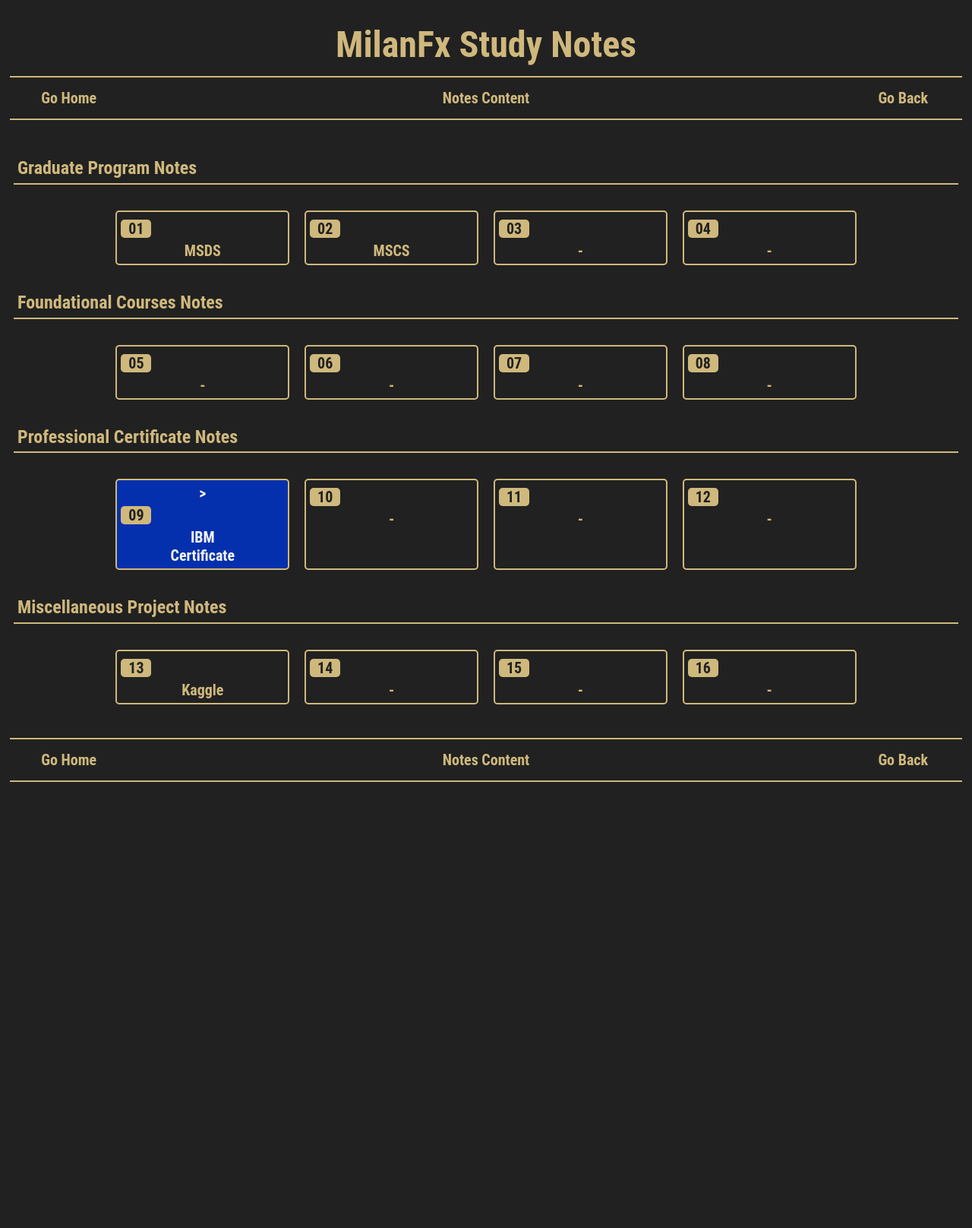
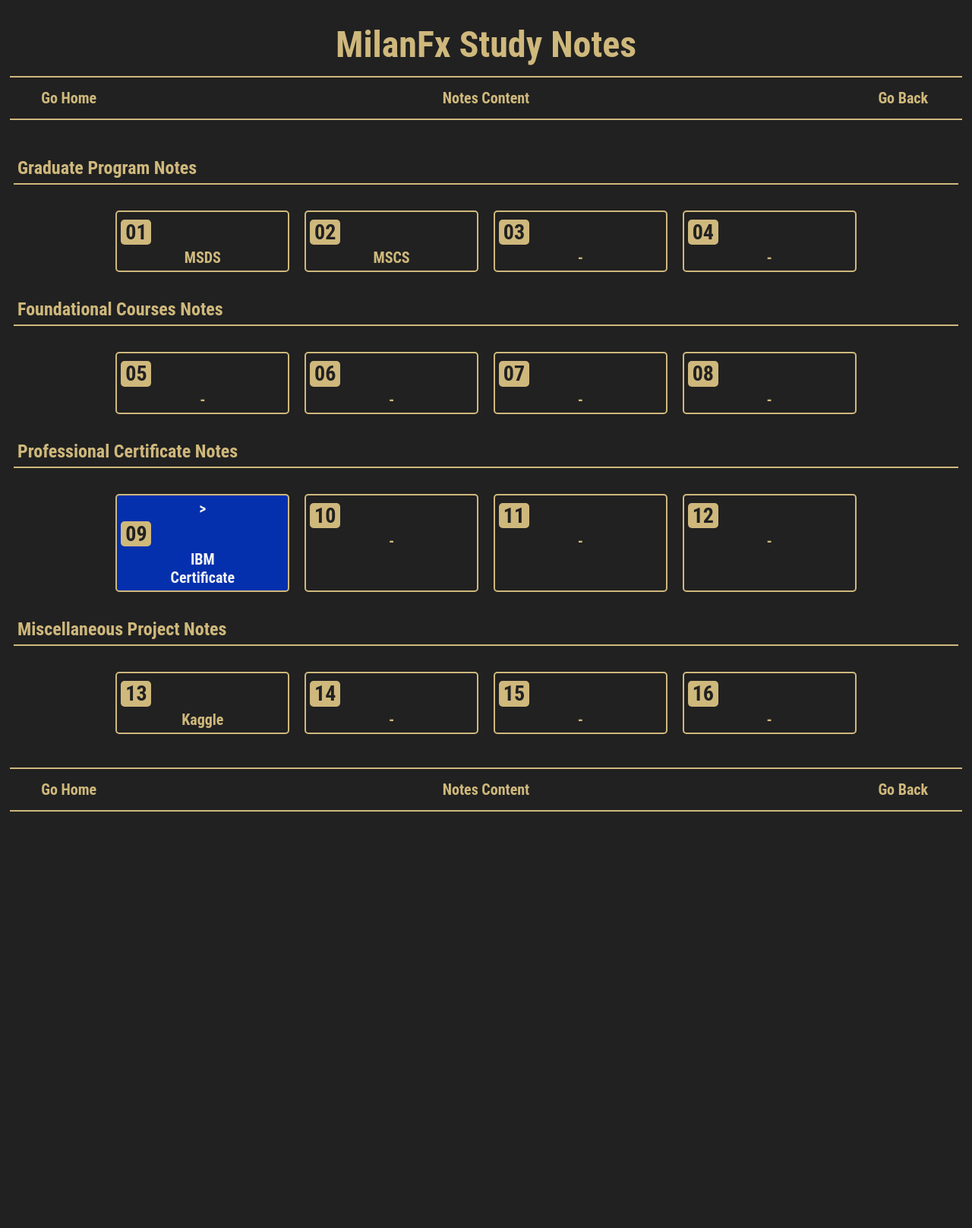
Before and after one commit to milanfx/milanfx.github.io, a Jekyll site: the page built from index.md, in a window 1280 px wide. Shown: the whole page at 76% size. Built offline with Jekyll 4.4.1, drawn with Linux system fonts in a browser that asks for light colours.

Commit message:
Update page.html

```diff
--- a/_layouts/page.html
+++ b/_layouts/page.html
@@ -168,27 +168,11 @@
     .btn.boxin {
       background-color: var(--name);
       color: var(--back);
-      font-size: 20px;
+      font-size: 28px;
       width: 40px;
       padding: 0px;
       border-radius: 5px;
       border: 0px solid var(--name);
-    }
-
-    .btn.box2 {
-      background-color: var(--word);
-      color: var(--back);
-      font-size: 20px;
-      border-radius: 5px;
-      border: 2px solid var(--word);
-    }
-
-    .btn.box22 {
-      font-size: 20px;
-      border-radius: 5px;
-      width: 40px;
-      padding: 0px;
-      border: 0px solid var(--word);
     }
 
     .btn.empty {
```
